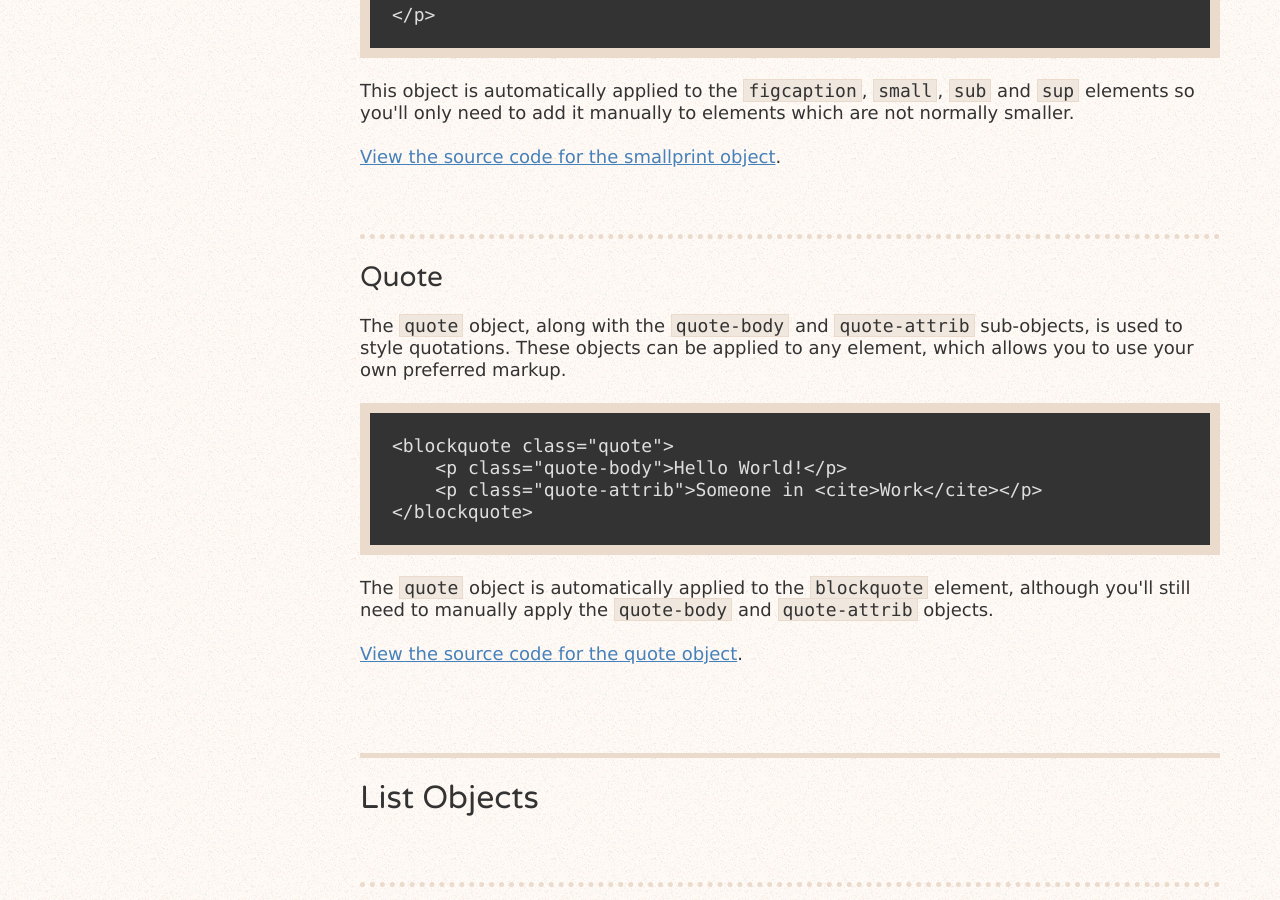
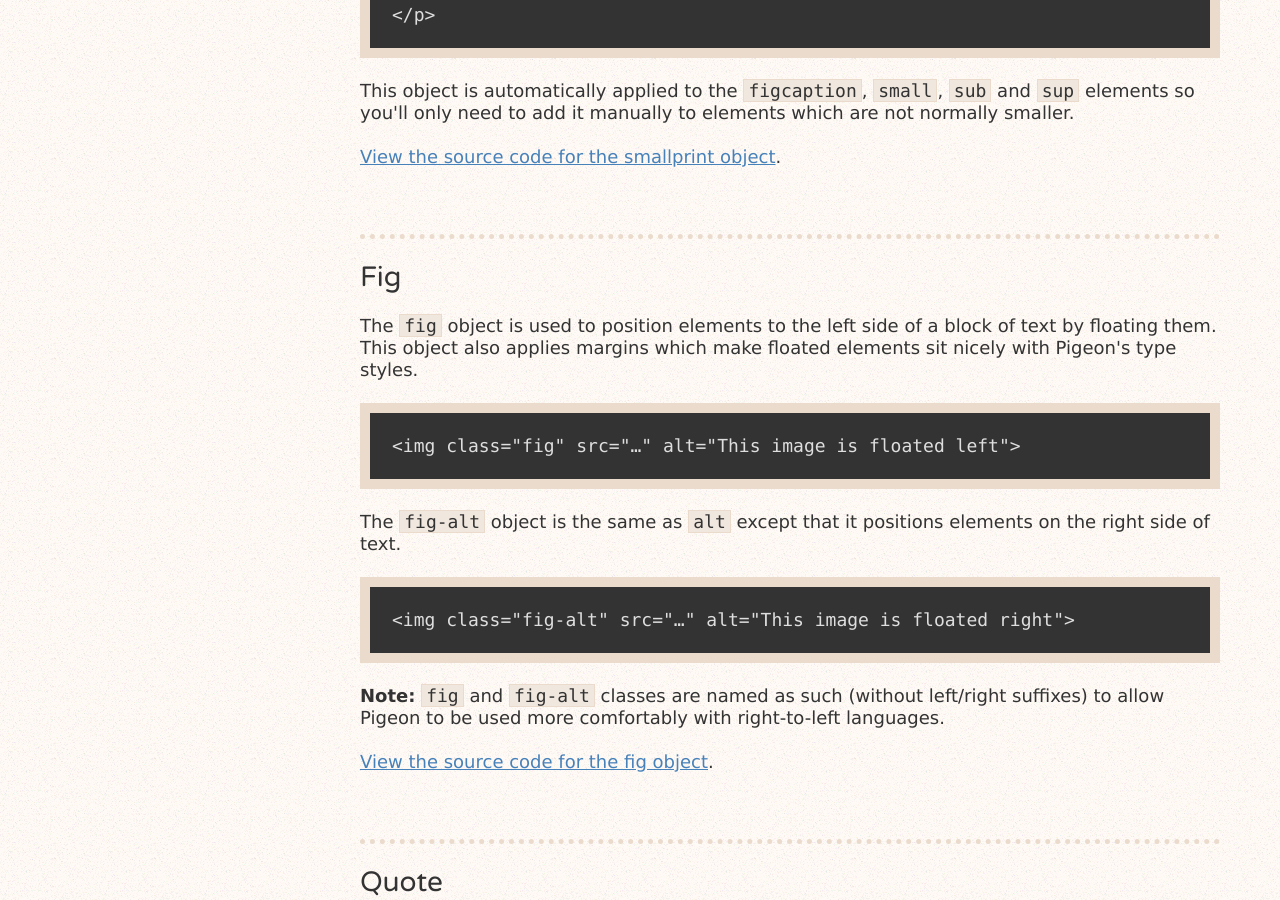
Before and after one commit to rowanmanning/pigeon, a Jekyll site: the page built from docs/objects/index.html, in a window 1280 px wide and 900 px high, scrolled down 3393 px. Built offline with Jekyll 4.4.1, drawn with Linux system fonts in a browser that asks for light colours.

Commit message:
Document the Fig object

```diff
--- a/docs/objects/index.html
+++ b/docs/objects/index.html
@@ -200,6 +200,42 @@ layout: page
         </p>
 
         <p><a href="{{ site.repo.url }}/blob/{{ site.repo.branch }}/lib/object/smallprint.scss">View the source code for the smallprint object</a>.</p>
+
+    </div>
+
+
+    <div id="typography-fig" class="typearea css-object">
+        <h3>
+            <a href="#typography-fig" class="section-link">Fig</a>
+        </h3>
+
+        <p>
+            The <code>fig</code> object is used to position elements to the left
+            side of a block of text by floating them. This object also applies
+            margins which make floated elements sit nicely with Pigeon's type
+            styles.
+        </p>
+
+        <div class="css-example">
+            {% highlight html %}<img class="fig" src="…" alt="This image is floated left">{% endhighlight %}
+        </div>
+
+        <p>
+            The <code>fig-alt</code> object is the same as <code>alt</code>
+            except that it positions elements on the right side of text.
+        </p>
+
+        <div class="css-example">
+            {% highlight html %}<img class="fig-alt" src="…" alt="This image is floated right">{% endhighlight %}
+        </div>
+
+        <p>
+            <b>Note:</b> <code>fig</code> and <code>fig-alt</code> classes are
+            named as such (without left/right suffixes) to allow Pigeon to be
+            used more comfortably with right-to-left languages.
+        </p>
+
+        <p><a href="{{ site.repo.url }}/blob/{{ site.repo.branch }}/lib/object/fig.scss">View the source code for the fig object</a>.</p>
 
     </div>
 
```
